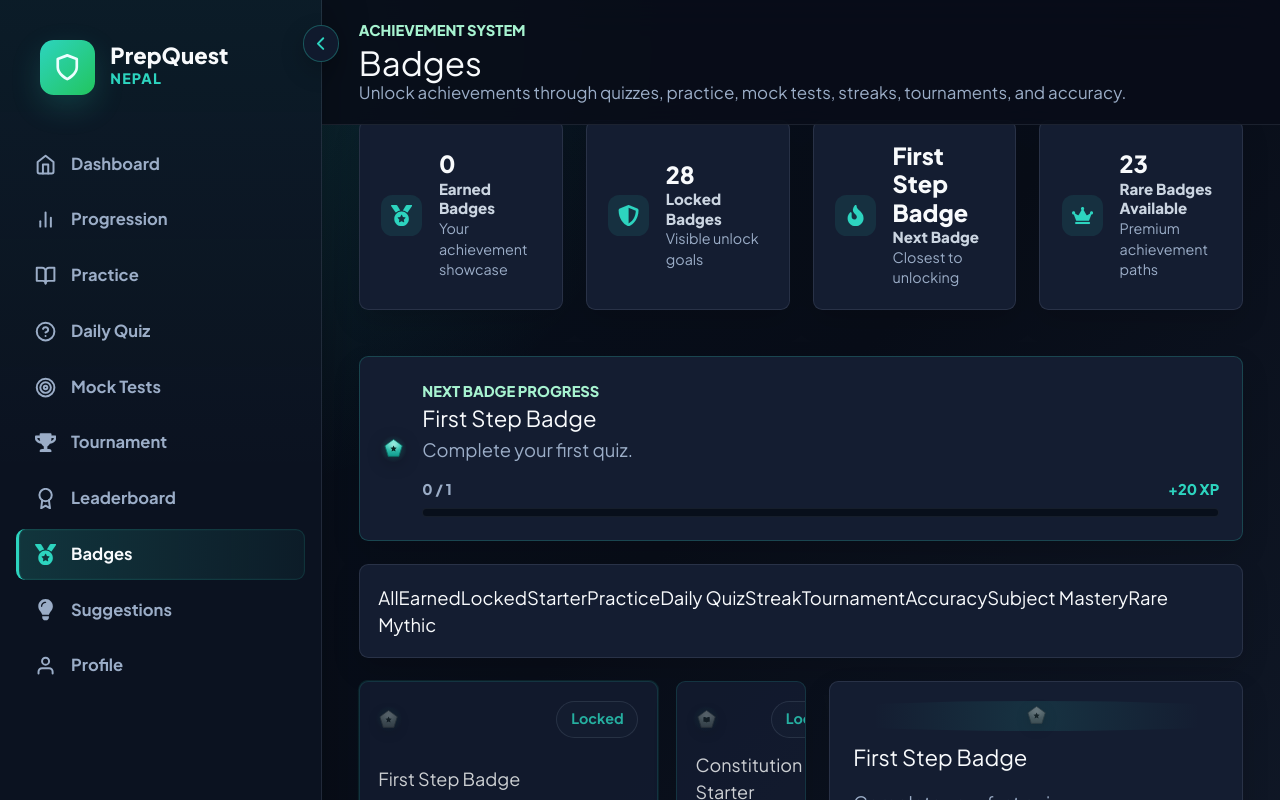
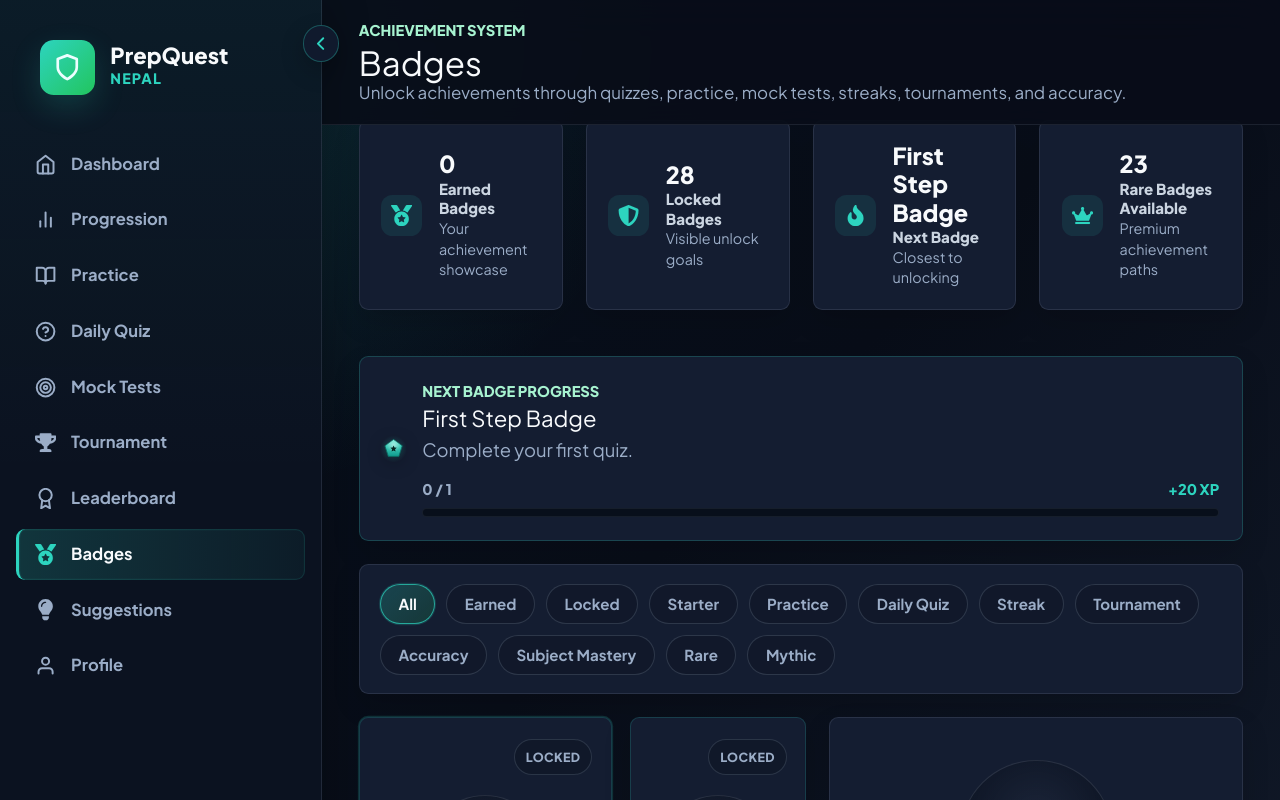
Before and after one commit to NishanSapsanamcha/PrepQuest-Nepal, a React (Vite) app in the folder frontend/: page /badges in a window 1280 px wide. Built offline with nearby package versions, Linux system fonts and the light colour scheme; no server answers; sample sign-in values are in the browser's storage.

Commit message:
make changes in the badges

```diff
--- a/frontend/src/pages/Badges.css
+++ b/frontend/src/pages/Badges.css
@@ -28,10 +28,15 @@
   margin: 0;
 }
 
-.dashboard-page .next-badge-card h2,
+.dashboard-page .next-badge-card h2 {
+  color: var(--text);
+  font-size: 1.2rem;
+}
+
 .dashboard-page .badge-detail-card h2 {
   color: var(--text);
-  font-size: 1.2rem;
+  font-size: 1.05rem;
+  text-align: center;
 }
 
 .dashboard-page .next-badge-card p,
@@ -66,7 +71,38 @@
 }
 
 .dashboard-page .badge-filter-card {
-  padding: 1rem;
+  padding: 1rem 1.1rem;
+}
+
+.dashboard-page .badge-filter-card .tab-row {
+  display: flex;
+  flex-wrap: wrap;
+  gap: 0.6rem;
+}
+
+.dashboard-page .badge-filter-card .tab-pill {
+  padding: 0.42rem 0.95rem;
+  border-radius: 999px;
+  border: 1px solid rgba(148, 163, 184, 0.22);
+  background: rgba(15, 23, 39, 0.6);
+  color: var(--muted);
+  font-size: 0.82rem;
+  font-weight: 700;
+  white-space: nowrap;
+  cursor: pointer;
+  transition: border-color 0.2s ease, color 0.2s ease, background 0.2s ease;
+}
+
+.dashboard-page .badge-filter-card .tab-pill:hover {
+  border-color: rgba(45, 212, 191, 0.45);
+  color: var(--soft);
+}
+
+.dashboard-page .badge-filter-card .tab-pill.active {
+  border-color: rgba(45, 212, 191, 0.7);
+  background: linear-gradient(135deg, rgba(45, 212, 191, 0.22), rgba(34, 197, 94, 0.16));
+  color: var(--text);
+  box-shadow: 0 0 0 1px rgba(45, 212, 191, 0.18);
 }
 
 .dashboard-page .badges-layout {
@@ -78,45 +114,170 @@
 
 .dashboard-page .badge-grid {
   display: grid;
-  grid-template-columns: repeat(auto-fill, minmax(260px, 1fr));
+  grid-template-columns: repeat(auto-fill, minmax(220px, 1fr));
   gap: 1rem;
+  align-items: stretch;
 }
 
 .dashboard-page .badge-card {
-  display: grid;
-  gap: 0.75rem;
-  padding: 1rem;
+  display: flex;
+  flex-direction: column;
+  align-items: center;
+  gap: 0.55rem;
+  padding: 1.1rem 1rem 1rem;
   color: inherit;
   cursor: pointer;
-  text-align: left;
+  text-align: center;
 }
 
 .dashboard-page .badge-card.selected {
   border-color: rgba(45, 212, 191, 0.56);
-  box-shadow: 0 0 0 1px rgba(45, 212, 191, 0.12);
-}
-
-.dashboard-page .badge-card.locked {
-  opacity: 0.82;
+  box-shadow: 0 0 0 1px rgba(45, 212, 191, 0.18);
 }
 
 .dashboard-page .badge-card-top {
   display: flex;
-  align-items: center;
-  justify-content: space-between;
-  gap: 0.75rem;
+  justify-content: flex-end;
+  width: 100%;
 }
 
-.dashboard-page .badge-card h3 {
+/* Status chip — earned reads active/green, locked reads muted. */
+.dashboard-page .status-chip {
+  display: inline-flex;
+  align-items: center;
+  gap: 0.25rem;
+  padding: 0.2rem 0.6rem;
+  border-radius: 999px;
+  font-size: 0.68rem;
+  font-weight: 800;
+  letter-spacing: 0.03em;
+  text-transform: uppercase;
+}
+.dashboard-page .status-chip.is-earned {
+  color: #6ee7b7;
+  background: rgba(34, 197, 94, 0.16);
+  border: 1px solid rgba(45, 212, 191, 0.45);
+}
+.dashboard-page .status-chip.is-locked {
+  color: var(--muted);
+  background: rgba(15, 23, 39, 0.7);
+  border: 1px solid rgba(148, 163, 184, 0.2);
+}
+
+/* Circular medal container — the emblem is the focal point of the card. */
+.dashboard-page .badge-emblem,
+.dashboard-page .badge-detail-emblem {
+  display: grid;
+  place-items: center;
+  border-radius: 50%;
+  position: relative;
+}
+.dashboard-page .badge-emblem {
+  width: 124px;
+  height: 124px;
+  margin-top: -0.1rem;
+}
+.dashboard-page .badge-detail-emblem {
+  width: 158px;
+  height: 158px;
+  margin: 0.2rem auto 0;
+}
+
+/* Soft inner disc behind the gem so it reads like a minted medal. */
+.dashboard-page .badge-emblem::before,
+.dashboard-page .badge-detail-emblem::before {
+  content: "";
+  position: absolute;
+  inset: 8%;
+  border-radius: 50%;
+  background: radial-gradient(circle at 50% 38%, rgba(255, 255, 255, 0.08), rgba(8, 14, 26, 0.55) 72%);
+  border: 1px solid rgba(148, 163, 184, 0.16);
+}
+
+/* Earned emblems get a stronger ring + teal/green glow. */
+.dashboard-page .badge-emblem.is-earned::before,
+.dashboard-page .badge-detail-emblem.is-earned::before {
+  border-color: rgba(45, 212, 191, 0.5);
+  box-shadow: 0 0 22px rgba(45, 212, 191, 0.32), inset 0 0 18px rgba(45, 212, 191, 0.14);
+}
+
+/* Locked emblems still show a clear, larger faded medal. */
+.dashboard-page .badge-emblem.is-locked::before,
+.dashboard-page .badge-detail-emblem.is-locked::before {
+  border-color: rgba(148, 163, 184, 0.18);
+  background: radial-gradient(circle at 50% 38%, rgba(148, 163, 184, 0.06), rgba(8, 14, 26, 0.6) 72%);
+}
+
+.dashboard-page .badge-name {
   color: var(--text);
-  font-size: 0.98rem;
+  font-size: 0.95rem;
+  font-weight: 800;
+  line-height: 1.25;
+}
+
+.dashboard-page .badge-desc {
+  color: var(--muted);
+  font-size: 0.76rem;
+  line-height: 1.4;
+  display: -webkit-box;
+  -webkit-line-clamp: 2;
+  -webkit-box-orient: vertical;
+  overflow: hidden;
+}
+
+.dashboard-page .badge-chips {
+  display: flex;
+  flex-wrap: wrap;
+  justify-content: center;
+  gap: 0.4rem;
+}
+
+.dashboard-page .cat-chip {
+  display: inline-flex;
+  align-items: center;
+  padding: 0.15rem 0.55rem;
+  border-radius: 999px;
+  font-size: 0.68rem;
+  font-weight: 700;
+  color: var(--muted);
+  background: rgba(15, 23, 39, 0.7);
+  border: 1px solid rgba(148, 163, 184, 0.18);
+}
+
+/* Bottom block pinned so progress bars line up across cards of equal height. */
+.dashboard-page .badge-card-bottom {
+  margin-top: auto;
+  width: 100%;
+  display: grid;
+  gap: 0.4rem;
+  padding-top: 0.65rem;
+}
+
+.dashboard-page .badge-card-bottom .badge-meta-row {
+  margin: 0;
+  font-size: 0.74rem;
+}
+
+.dashboard-page .reward-tag {
+  color: var(--teal);
 }
 
 .dashboard-page .earned-date {
   color: #a7f3d0;
-  font-size: 0.76rem;
+  font-size: 0.7rem;
   font-weight: 800;
+  text-align: center;
 }
+
+.dashboard-page .badge-empty {
+  display: grid;
+  gap: 0.4rem;
+  place-items: center;
+  padding: 3rem 1rem;
+  text-align: center;
+}
+.dashboard-page .badge-empty p { color: var(--text); font-weight: 700; margin: 0; }
+.dashboard-page .badge-empty span { color: var(--muted); font-size: 0.85rem; }
 
 .dashboard-page .badge-card.rarity-common { border-color: rgba(45, 212, 191, 0.18); }
 .dashboard-page .badge-card.rarity-rare { border-color: rgba(56, 189, 248, 0.24); }
@@ -166,7 +327,17 @@
   position: sticky;
   top: 1rem;
   display: grid;
-  gap: 0.8rem;
+  justify-items: center;
+  gap: 0.7rem;
+  text-align: center;
+}
+
+.dashboard-page .badge-detail-card .detail-list {
+  width: 100%;
+}
+
+.dashboard-page .badge-detail-card p {
+  font-size: 0.82rem;
 }
 
 .dashboard-page .detail-list {
--- a/frontend/src/pages/Badges.jsx
+++ b/frontend/src/pages/Badges.jsx
@@ -85,6 +85,12 @@ function Badges() {
         </section>
 
         <section className="badges-layout">
+          {visibleBadges.length === 0 ? (
+            <div className="dashboard-card badge-empty">
+              <p>No badges match this filter yet.</p>
+              <span>Keep practicing to unlock more achievements.</span>
+            </div>
+          ) : (
           <div className="badge-grid">
             {visibleBadges.map((badge) => {
               const isEarned = badge.status === "earned";
@@ -92,38 +98,52 @@ function Badges() {
               return (
                 <button className={`dashboard-card badge-card rarity-${badge.rarity.toLowerCase()} ${badge.status}${selectedBadgeId === badge.id ? " selected" : ""}`} type="button" key={badge.id} onClick={() => setSelectedBadgeId(badge.id)}>
                   <div className="badge-card-top">
+                    <span className={`status-chip ${isEarned ? "is-earned" : "is-locked"}`}>{isEarned ? "✓ Earned" : "Locked"}</span>
+                  </div>
+                  <div className={`badge-emblem rarity-${badge.rarity.toLowerCase()} ${isEarned ? "is-earned" : "is-locked"}`}>
                     <BadgeIcon
                       shape={badge.shape}
                       iconKind={badge.iconKind}
                       rarity={badge.rarity}
-                      size="sm"
+                      size={86}
                       locked={!isEarned}
                       earned={isEarned}
                       isSecret={badge.isSecret}
                     />
-                    <span className="status-chip">{isEarned ? "Earned" : "Locked"}</span>
                   </div>
-                  <h3>{displayName(badge)}</h3>
-                  <p>{displayDesc(badge)}</p>
-                  <div className="badge-meta-row"><span>{isMasked ? "Hidden" : badge.category}</span><span className={`rarity-pill rarity-${badge.rarity.toLowerCase()}`}>{badge.rarity}</span></div>
+                  <h3 className="badge-name">{displayName(badge)}</h3>
+                  <p className="badge-desc">{displayDesc(badge)}</p>
+                  <div className="badge-chips">
+                    <span className="cat-chip">{isMasked ? "Hidden" : badge.category}</span>
+                    <span className={`rarity-pill rarity-${badge.rarity.toLowerCase()}`}>{badge.rarity}</span>
+                  </div>
+                  <div className="badge-card-bottom">
                     <div className="progress-bar"><div className="progress-fill" style={{ width: `${isMasked ? 0 : badge.percent}%` }} /></div>
-                  <div className="badge-meta-row"><span>{isMasked ? "??? / ???" : `${badge.progress}/${badge.target}`}</span><strong>{isMasked ? "???" : badge.reward}</strong></div>
-                  {badge.earnedAt && <span className="earned-date">Earned {badge.earnedAt}</span>}
+                    <div className="badge-meta-row">
+                      <span>{isMasked ? "??? / ???" : `${badge.progress}/${badge.target}`}</span>
+                      <strong className="reward-tag">{isMasked ? "???" : badge.reward}</strong>
+                    </div>
+                    {isEarned && badge.earnedAt && <span className="earned-date">Earned {badge.earnedAt}</span>}
+                  </div>
                 </button>
               );
             })}
           </div>
+          )}
 
           <aside className="dashboard-card badge-detail-card">
+            <div className={`badge-detail-emblem rarity-${selectedBadge.rarity.toLowerCase()} ${selectedBadge.status === "earned" ? "is-earned" : "is-locked"}`}>
               <BadgeIcon
                 shape={selectedBadge.shape}
                 iconKind={selectedBadge.iconKind}
                 rarity={selectedBadge.rarity}
-              size="lg"
+                size={112}
                 locked={selectedBadge.status !== "earned"}
                 earned={selectedBadge.status === "earned"}
                 isSecret={selectedBadge.isSecret}
               />
+            </div>
+            <span className={`status-chip ${selectedBadge.status === "earned" ? "is-earned" : "is-locked"}`}>{selectedBadge.status === "earned" ? "✓ Earned" : "Locked"}</span>
             <h2>{displayName(selectedBadge)}</h2>
             <p>{displayDesc(selectedBadge)}</p>
             <div className="detail-list">
```
Lines whose indentation alone changed are shown as unchanged.
